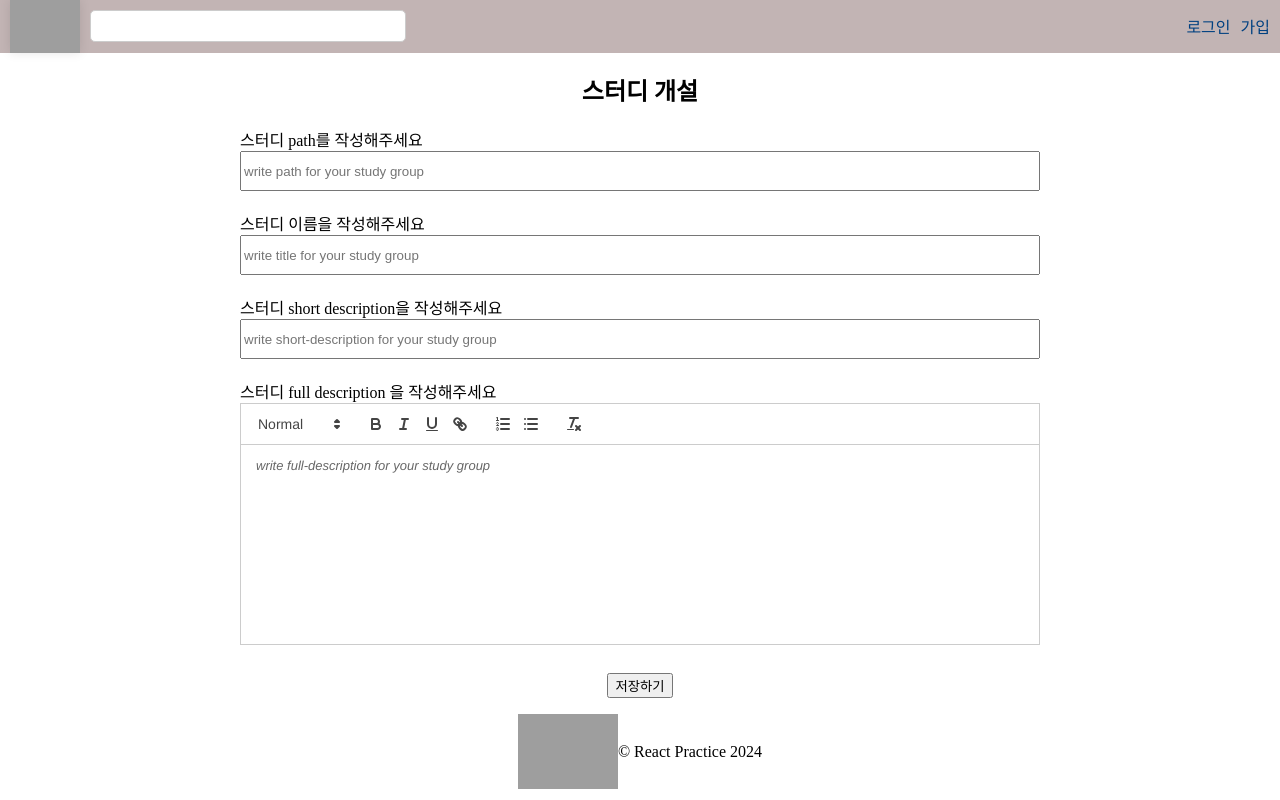
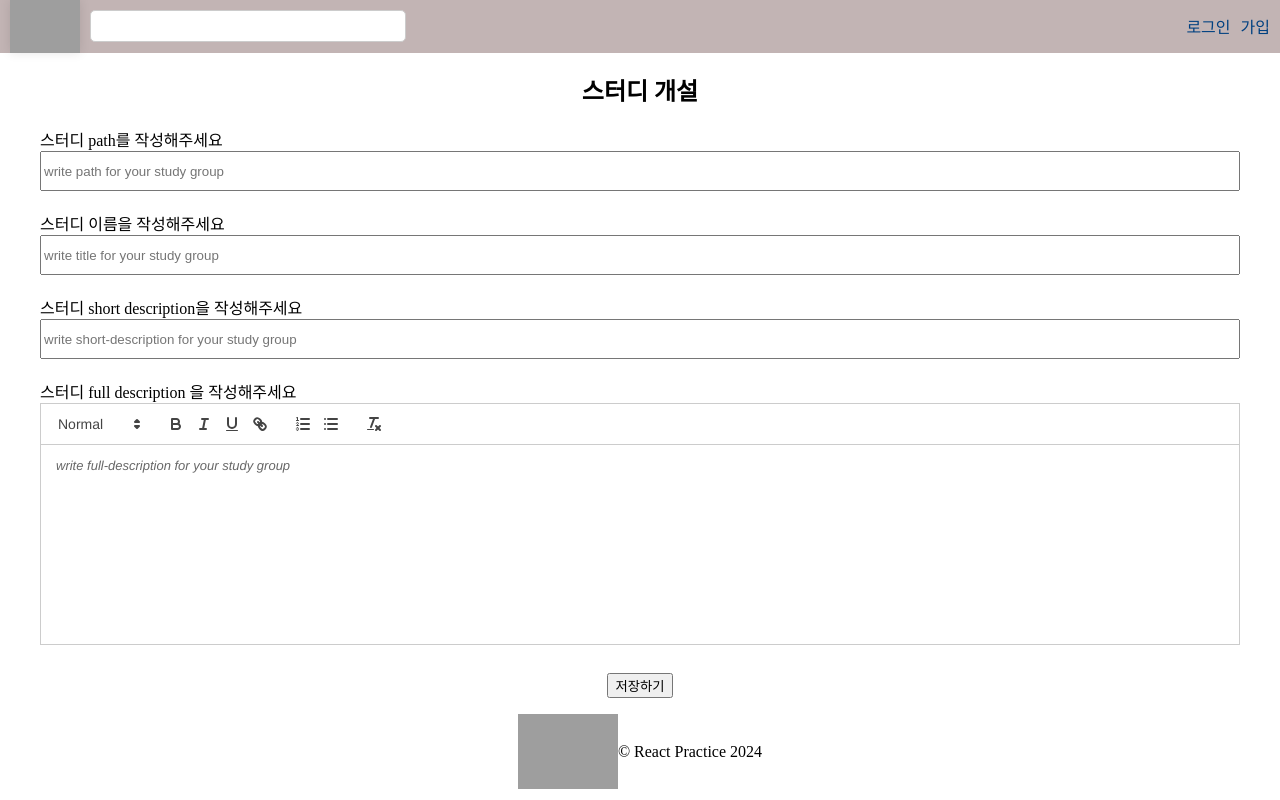
Before and after one commit to kuuku123/StudyCafe_React, a React app: page /create-study in a window 1280 px wide. Built offline with nearby package versions, Linux system fonts and the light colour scheme; grey boxes are pictures that could not be loaded.

Commit message:
done: 1) fixed flex contaienr bug when browser shrink
todo:
1) need to figure out automatic build
2) differentiate dev , prod

```diff
--- a/src/components/Component_style.jsx
+++ b/src/components/Component_style.jsx
@@ -61,9 +61,9 @@ export const link_style = {
 export const FormControl_Container_style = styled.div`
   display: flex;
   flex-direction: column;
-  justify-content: center;
   margin-bottom: 20px;
-  text-align: start
+  align-items: center;
+  width: 100%;
 `;
 
 export const Title_style = styled.div`
--- a/src/components/FomrControl.jsx
+++ b/src/components/FomrControl.jsx
@@ -1,10 +1,16 @@
 import React from "react";
-import * as S from "./Component_style"
+import * as S from "./Component_style";
 
 const FormControl = ({ label, htmlFor, required, error, children }) => {
+  const label_style = {
+    textAlign: "start",
+    width: "100%", // Takes full width of the parent container
+    maxWidth: "1200px", // Ensures it doesn't grow larger than 1200px
+    minWidth: "200px", // Ensures it doesn't shrink too much
+  };
   return (
     <S.FormControl_Container_style>
-      <label htmlFor={htmlFor}>
+      <label style={label_style} htmlFor={htmlFor}>
         {label}
         {required && <span className="required">*</span>}
       </label>
--- a/src/lib/MyForm.jsx
+++ b/src/lib/MyForm.jsx
@@ -5,22 +5,22 @@ export const useForm = ({ initialValue, validate, onSubmit }) => {
   const [errors, setErrors] = React.useState({});
   const [touched, setTouched] = React.useState({});
 
-  const handleChange = (e, delta, source , editor) => {
-    console.log("handle Change")
+  const handleChange = (e, delta, source, editor) => {
+    console.log("handle Change");
     if (e.target === undefined) {
-      const text = editor.getText().replace(/\n$/,'')
-      const html = editor.getHTML()
-      if (source === "api"){
-        return // to prevent infitie loop when SetValues triggered
+      const text = editor.getText().replace(/\n$/, "");
+      const html = editor.getHTML();
+      if (source === "api") {
+        return; // to prevent infitie loop when SetValues triggered
       }
       console.log("e.target undefined = ", values);
       setValues({
         ...values,
-        "fullDescription": html,
-        "fullDescriptionText": text,
+        fullDescription: html,
+        fullDescriptionText: text,
       });
     } else {
-      console.log(values)
+      console.log(values);
       setValues({
         ...values,
         [e.target.name]: e.target.value,
@@ -30,7 +30,6 @@ export const useForm = ({ initialValue, validate, onSubmit }) => {
 
   const handleBlur = (e, source, editor) => {
     if (e.target === undefined) {
-
     } else {
       setTouched({
         ...touched,
--- a/src/pages/CreateStudyPage/CreateStudyPage_style.jsx
+++ b/src/pages/CreateStudyPage/CreateStudyPage_style.jsx
@@ -11,5 +11,7 @@ export const Header_Input_style = styled.input`
 `;
 
 export const CreateStudy_Main_style = styled.div`
-  text-align: center;
+  display: flex;
+  flex-direction: column;
+  align-items: center;
 `;
--- a/src/pages/CreateStudyPage/CreateStudy_Main.jsx
+++ b/src/pages/CreateStudyPage/CreateStudy_Main.jsx
@@ -27,16 +27,15 @@ const CreateStudy_Main = () => {
     return errors;
   };
 
-  // const input_style = {width: "1200px", height: "40px"}
   const input_style = {
-    width: "100vh", // Takes full width of the parent container
+    width: "100%", // Takes full width of the parent container
     maxWidth: "1200px", // Ensures it doesn't grow larger than 1200px
     height: "40px",
     minWidth: "200px", // Ensures it doesn't shrink too much
   };
 
   const full_description_style = {
-    width: "100vh", // Takes full width of the parent container
+    width: "100%", // Takes full width of the parent container
     maxWidth: "1200px", // Ensures it doesn't grow larger than 1200px
     height: "200px",
     minWidth: "200px", // Ensures it doesn't shrink too much
@@ -60,6 +59,7 @@ const CreateStudy_Main = () => {
           display: "flex",
           flexDirection: "column",
           alignItems: "center",
+          width: "100%",
         }}
       >
         <FormControl
```
